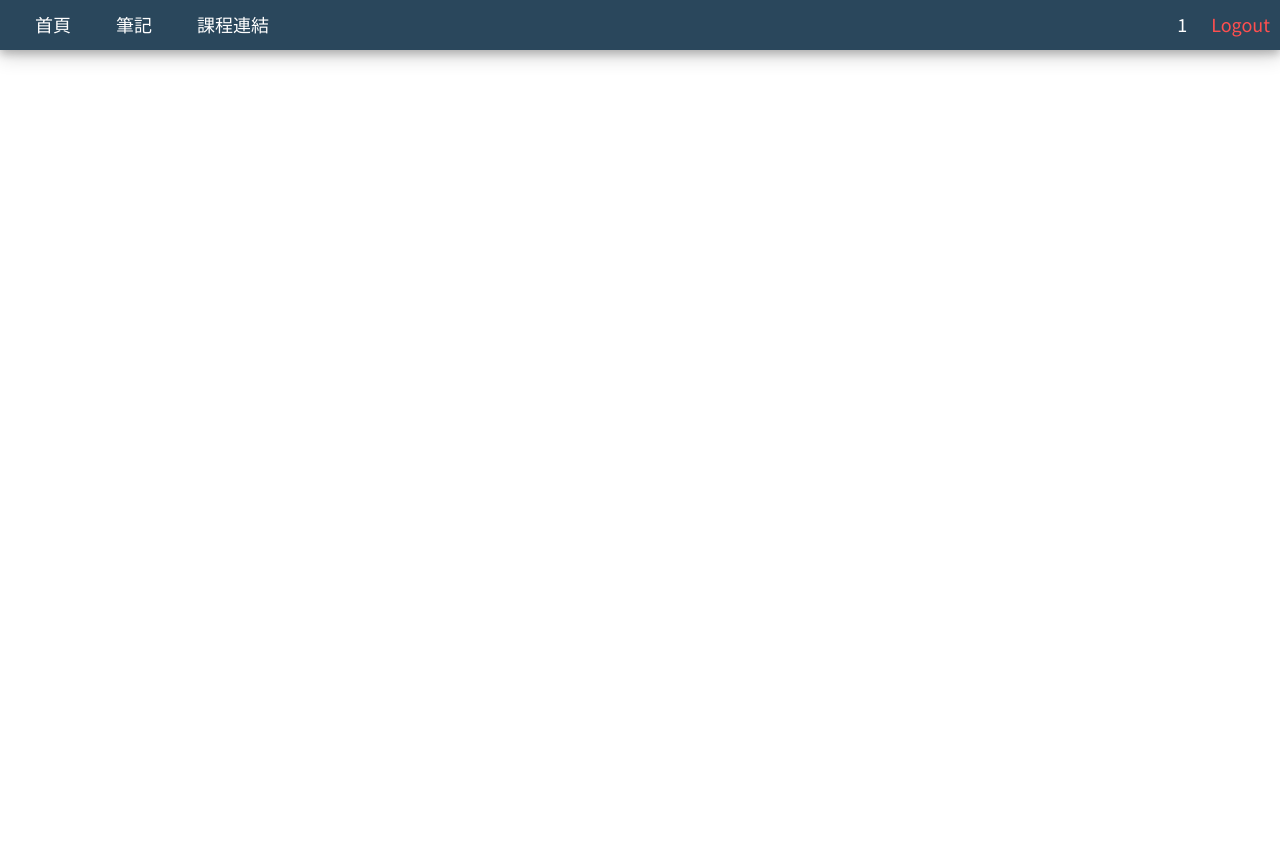
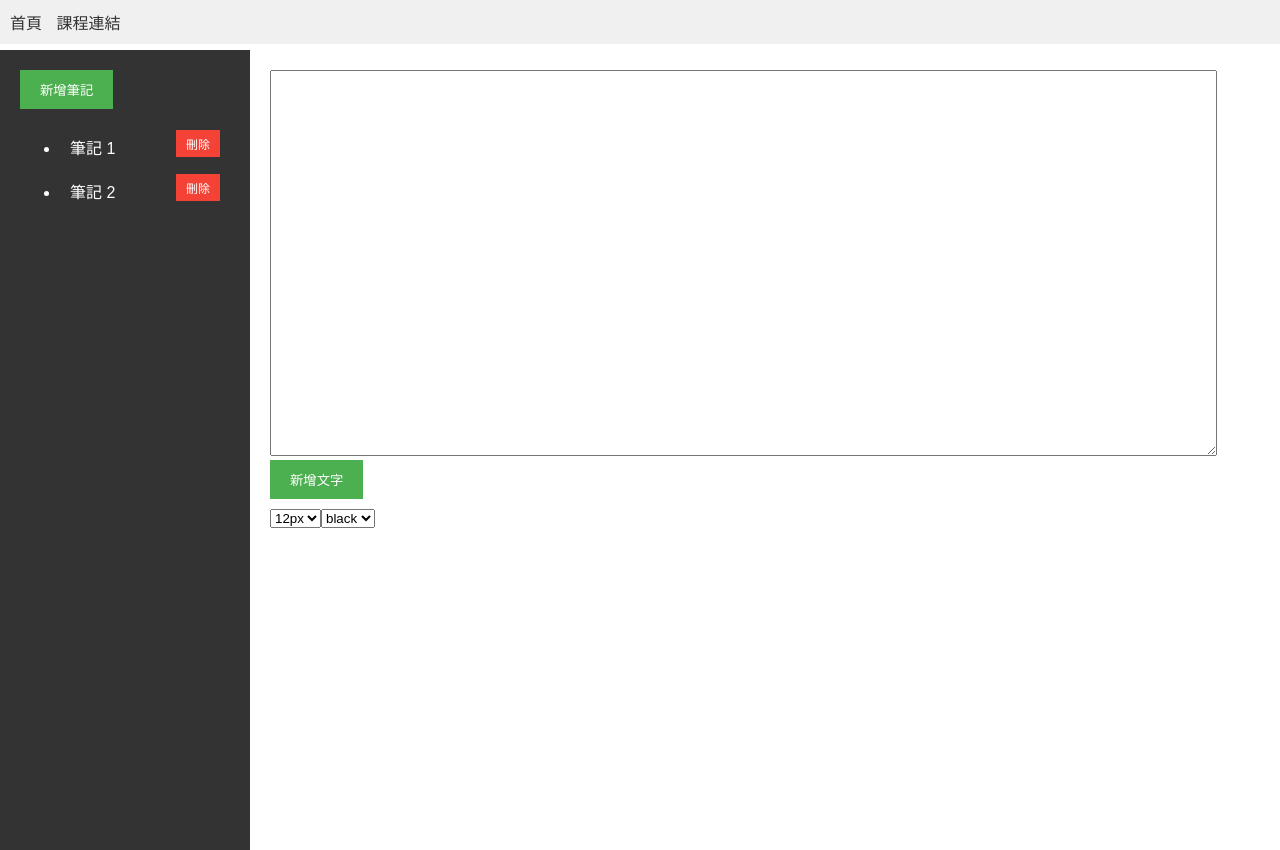
Before and after one commit to Jason5564/EndofTerm, a PHP site: page / in a window 1280 px wide. Before the commit the page ends 62 px from the top, so only its background shows below. Run offline with PHP 8.4, Linux system fonts and the light colour scheme; the visitor is signed in with stand-in values (Sample User, id 1).

Commit message:
style update 4

```diff
--- a/LinkCoursesPage.php
+++ b/LinkCoursesPage.php
@@ -28,10 +28,6 @@ include "conn.php";
 <div class="navbar">
     <div class="menuBtn" style="margin-left: 25px;">
         <a href="index.php">首頁</a>
-    </div>
-
-    <div class="menuBtn" style="margin-left: 25px;">
-        <a href="note.html">筆記</a>
     </div>
 
     <div class="menuBtn" style="margin-left: 25px;">
--- a/LoginPage.php
+++ b/LoginPage.php
@@ -18,10 +18,6 @@
     <div class="navbar">
         <div class="menuBtn" style="margin-left: 25px;">
             <a href="index.php">首頁</a>
-        </div>
-
-        <div class="menuBtn" style="margin-left: 25px;">
-            <a href="note.html">筆記</a>
         </div>
 
         <div class="menuBtn" style="margin-left: 25px;">
--- a/index.php
+++ b/index.php
@@ -18,32 +18,33 @@ include "conn.php";
     <link href="https://fonts.googleapis.com/css2?family=Noto+Sans+TC&display=swap" rel="stylesheet">
     <meta name="viewport" content="width=device-width, initial-scale=1.0">
     <link rel="stylesheet" href="NavBar.css"/>
+    <link rel="stylesheet" href="note.css"/>
     <title>首頁</title>
 </head>
 
 <body>
-    <div class="navbar">
-        <div class="menuBtn" style="margin-left: 25px;">
-            <a href="index.php">首頁</a>
-        </div>
-
-        <div class="menuBtn" style="margin-left: 25px;">
-            <a href="note.html">筆記</a>
-        </div>
-
-        <div class="menuBtn" style="margin-left: 25px;">
-            <a href="LinkCoursesPage.php">課程連結</a>
-        </div>
-
-        <div class="menuBtn" style="margin-left: auto">
-            <a><?php echo $_SESSION['id']; ?></a>
-            <a href="Logout.php" style="color: #ff4f4f">Logout</a>
+<nav class="navigation">
+    <ul>
+        <li><a href="index.php">首頁</a></li>
+        <li><a href="LinkCoursesPage.php">課程連結</a></li>
+    </ul>
+</nav>
+<div class="content">
+    <div class="sidebar">
+        <div class="note-list">
+            <button class="new-note-btn" onclick="createNote()">新增筆記</button>
+            <ul id="notes">
+                <!-- 這裡將顯示筆記列表 -->
+            </ul>
         </div>
     </div>
+    <div class="main-content">
+        <div id="noteContent">
+            <!-- 這裡將顯示筆記的內容 -->
+        </div>
+    </div>
+</div>
 
-
+<script src="note.js"></script>
 </body>
-
-<script>
-</script>
 </html>
--- a/register.php
+++ b/register.php
@@ -24,10 +24,6 @@
     <div class="navbar">
         <div class="menuBtn" style="margin-left: 25px; margin-top: 0">
             <a href="index.php">首頁</a>
-        </div>
-
-        <div class="menuBtn" style="margin-left: 25px; margin-top: 0">
-            <a href="note.html">筆記</a>
         </div>
 
         <div class="menuBtn" style="margin-left: 25px; margin-top: 0">
```
Also changed, not shown: note.html (deleted, +0 -36 lines).
